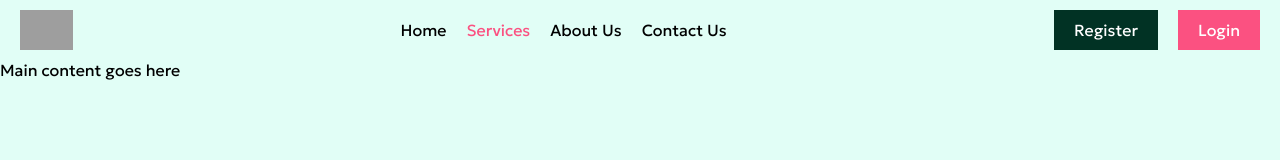
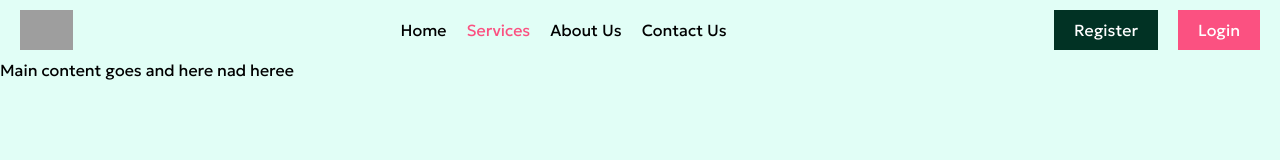
Before and after one commit to dalmasonto/navbar-footer, a plain HTML site: page index.html in a window 1280 px wide. Shown: the top 160 px of the page. Drawn offline with Linux system fonts and the light colour scheme; grey boxes are pictures that could not be loaded.

Commit message:
Modified main element

```diff
--- a/index.html
+++ b/index.html
@@ -49,7 +49,7 @@
     <!-- Main content -->
     <main class="main">
         <p>
-            Main content goes here
+            Main content goes  and here nad heree
         </p>
     </main>
     <!-- Footer -->
```
